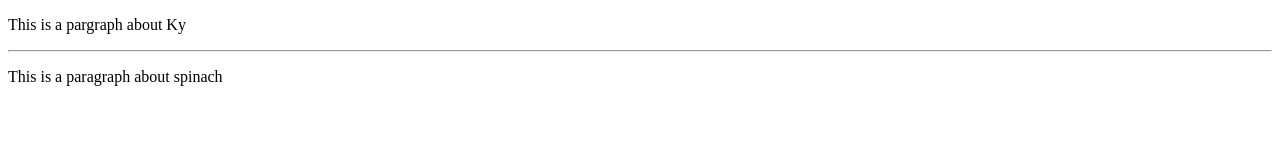
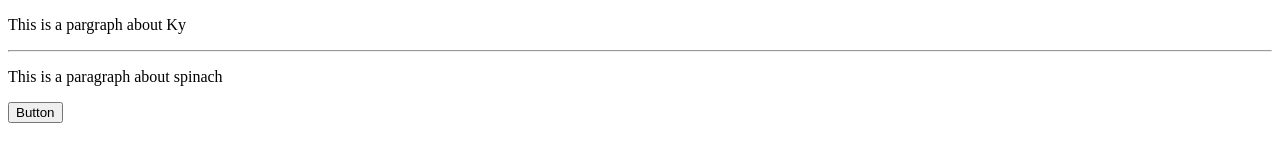
Before and after one commit to wakachoochoo/Oranges, a plain HTML site: page second.html in a window 1280 px wide. Drawn offline with Linux system fonts and the light colour scheme.

Commit message:
Update second.html

```diff
--- a/second.html
+++ b/second.html
@@ -7,5 +7,6 @@
 <p>This is a pargraph about Ky</p>
 <hr />
 <p>This is a paragraph about spinach</p>
+<a href = "index.html"><button>Button</button></a>
 </body>
 </html>
```
